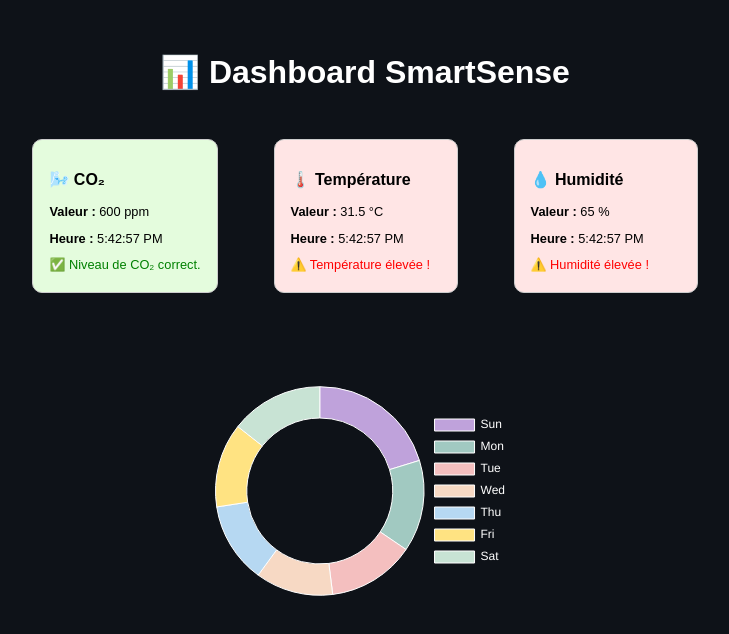
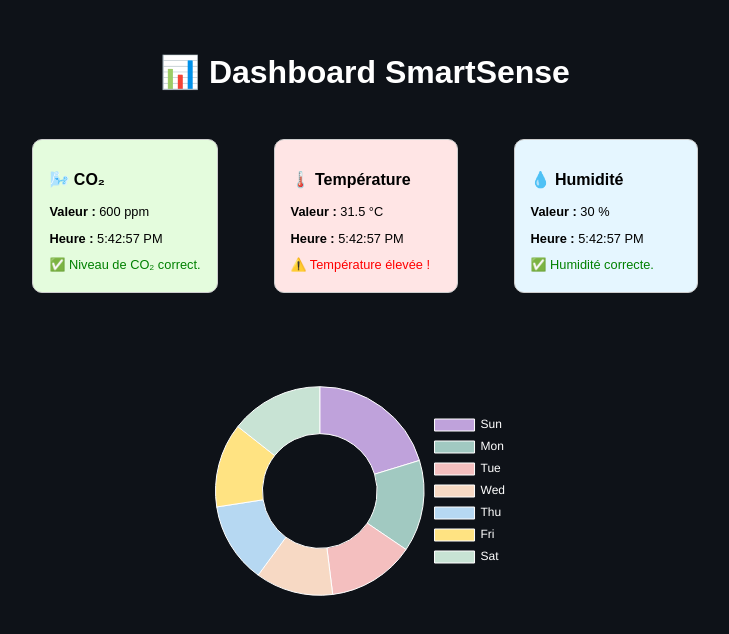
Before and after one commit to LiOlivier/SmartSense, a React (Create React App) app in the folder frontend/: page / in a window 1280 px wide. Shown: the top 634 px of the page, without its empty margins (275-1004 px from the left). Built offline with nearby package versions, Linux system fonts and the light colour scheme; no server answers.

Commit message:
Setup Condition of Humidity

```diff
--- a/frontend/src/components/Widgets/Donut.jsx
+++ b/frontend/src/components/Widgets/Donut.jsx
@@ -44,7 +44,7 @@ const backgroundColors = [
         }
       },
     },
-    cutout: '70%'
+    cutout: '55%'
   };
 
   return (
--- a/frontend/src/components/Widgets/HumidityWidget.jsx
+++ b/frontend/src/components/Widgets/HumidityWidget.jsx
@@ -3,17 +3,27 @@ import React from "react";
 function HumidityWidget() {
     const data = [
         {
+            valeur: 30,
+            timestamp: new Date().toISOString()
+        },
+        {
             valeur: 65,
             timestamp: new Date().toISOString()
         }
+
     ];
 
     const last = data[0];
 
     let bgColor = "#e5f6ff";
-    if (last && last.valeur > 50) {
+    if(last && last.valeur > 50)
+      {
         bgColor = "#ffe5e5";
-    }
+      }
+    else if(last && last.valeur < 30)
+      {
+        bgColor = "#fff5e5";
+      }
 
     return (
         <div style={{
@@ -27,9 +37,17 @@ function HumidityWidget() {
         <>
           <p><strong>Valeur :</strong> {last.valeur} %</p>
           <p><strong>Heure :</strong> {new Date(last.timestamp).toLocaleTimeString()}</p>
-            {last.valeur > 50 && <p style={{ color: "red" }}>⚠️ Humidité élevée !</p>}
-        </>
-      ) : (
+            {last.valeur < 30 && (
+              <p style={{ color: "orange"}}>⚠️ Humidité trop basse !</p>
+            )}
+            {last.valeur > 50 && (
+              <p style={{ color: "red" }}>⚠️ Humidité élevée !</p>
+            )}
+            {last.valeur >= 30 && last.valeur <= 50 && (
+              <p style={{ color: "green" }}>✅ Humidité correcte.</p>
+            )}
+            </>
+          ) : (
         <p>Aucune donnée disponible</p>
       )}
     </div>
```
